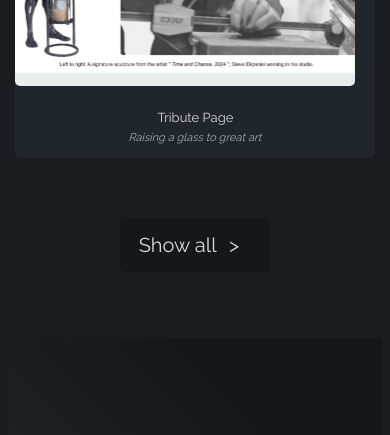
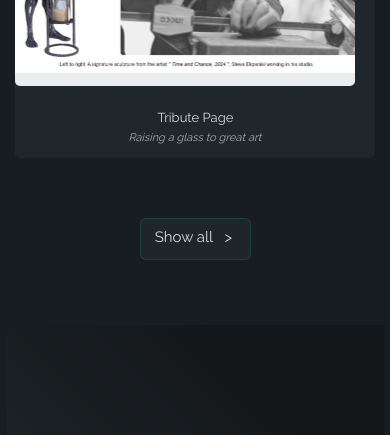
Before and after one commit to Toye-dev/Portfolio, a plain HTML site: page index.html in a window 390 px wide. Shown: the part 3781-4216 px from the top of the page. Drawn offline with Linux system fonts and the light colour scheme.

Commit message:
css edits

```diff
--- a/styles.css
+++ b/styles.css
@@ -253,6 +253,7 @@ a::after {
   text-align: center;
   line-height: 55px;
   text-decoration: none;
+  border: 2px solid rgba(0, 255, 255, 0.174);
 }
 
 .btn .arrow {
@@ -276,7 +277,7 @@ a::after {
   justify-content: center;
   align-items: center;
   height: 90vh;
-  width: 96%;
+  width: 97%;
   background: linear-gradient(
     45deg,
     #292e32 2%,
@@ -574,12 +575,15 @@ footer p {
     text-align: center;
   }
 
-  button {
-    background-color:  hsla(203, 17%, 15%, 0.667);
+  .btn {
+    background-color:  hsla(203, 17%, 15%, 0.854);
     border-radius: 6px;
     font-size: 15px;
-    width: 120px;
-    height: 50px;
+    width: 103px;
+    height: 40px;
+    line-height: 2.5;
+    padding-left: 6px;
+    border: 1px solid rgba(0, 255, 255, 0.121);
   }
 
   #profile-container {
```
Also changed, not shown: ResumePro.png.
